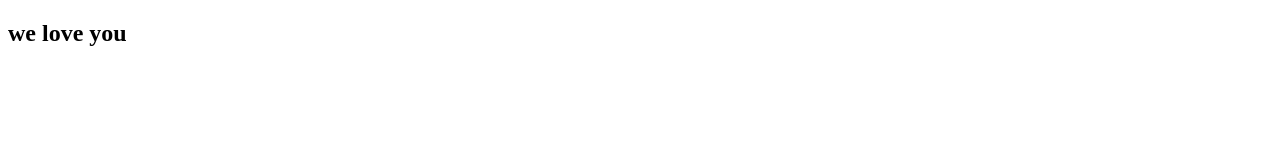
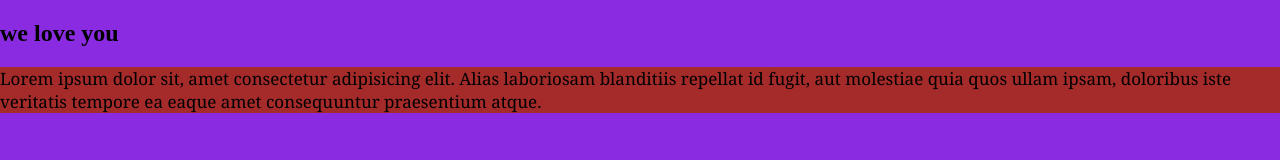
Before and after one commit to abdeladam/git-control, a plain HTML site: page index.html in a window 1280 px wide. Drawn offline with Linux system fonts and the light colour scheme.

Commit message:
forth commit

```diff
--- a/index.html
+++ b/index.html
@@ -4,10 +4,12 @@
     <meta charset="UTF-8">
     <meta http-equiv="X-UA-Compatible" content="IE=edge">
     <meta name="viewport" content="width=device-width, initial-scale=1.0">
+    <link rel="stylesheet" href="style.css">
     <title>Document</title>
 </head>
 <body>
     <h2>we love you </h2>
+    <p class="pragraph">Lorem ipsum dolor sit, amet consectetur adipisicing elit. Alias laboriosam blanditiis repellat id fugit, aut molestiae quia quos ullam ipsam, doloribus iste veritatis tempore ea eaque amet consequuntur praesentium atque.</p>
 
 </body>
 </html>
--- a/style.css
+++ b/style.css
@@ -5,3 +5,9 @@ body{
     font-family: 'Times New Roman', Times, serif;
 
 }
+.pragraph {
+    background-color: brown;
+    font-family: Georgia, 'Times New Roman', Times, serif;
+    font-size: 17px;
+
+}
```
